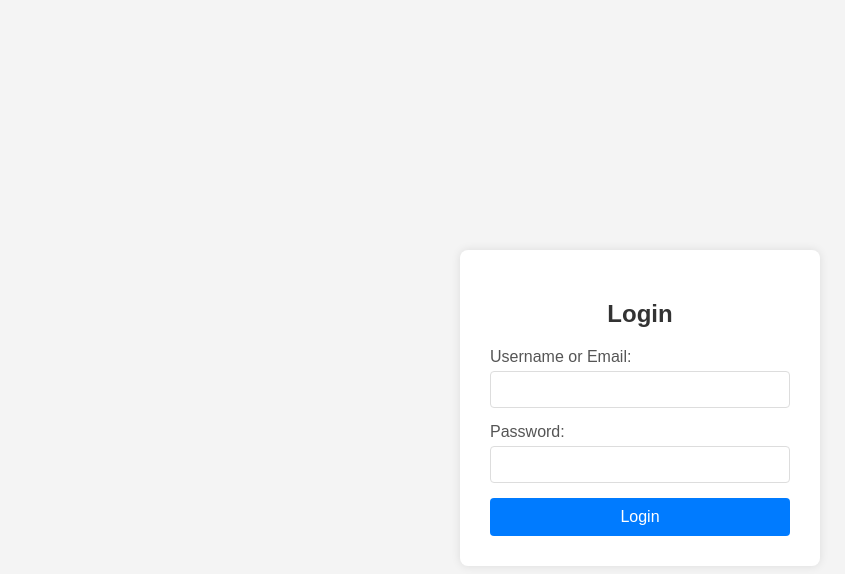
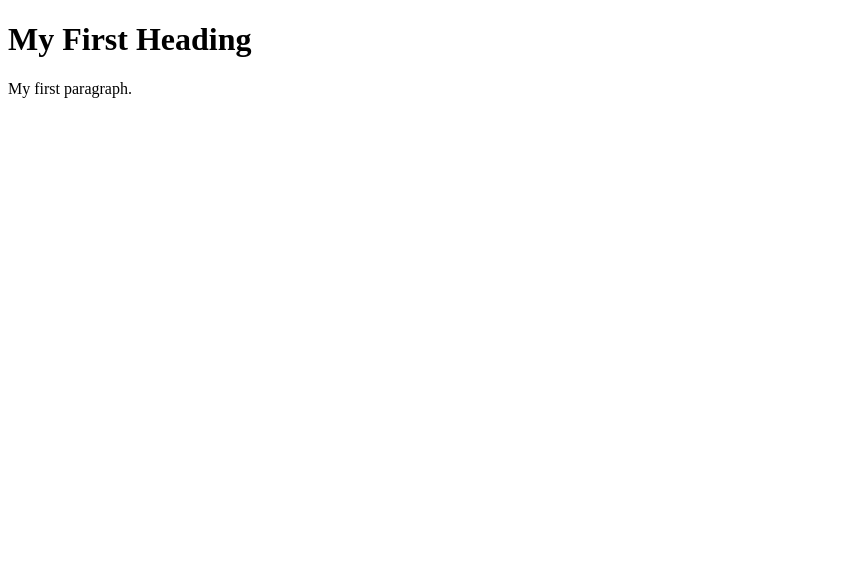
Before and after one commit to riteshsharma8299/project1, a plain HTML site: page index.html in a window 1280 px wide. Shown: the whole page, without its empty margins (0-845 px from the left). Drawn offline with Linux system fonts and the light colour scheme.

Commit message:
Update index.html

```diff
--- a/index.html
+++ b/index.html
@@ -1,76 +1,9 @@
 <!DOCTYPE html>
-<html lang="en">
-<head>
-    <meta charset="UTF-8">
-    <meta name="viewport" content="width=device-width, initial-scale=1.0">
-    <title>Login Page</title>
-    <style>
-        /* Basic CSS for demonstration, ideally in a separate style.css file */
-        body {
-            font-family: Arial, sans-serif;
-            display: flex;
-            justify-content: center;
-            align-items: center;
-            min-height: 100vh;
-            background-color: #f4f4f4;
-        }
-        .login-container {
-            background-color: #fff;
-            padding: 30px;
-            border-radius: 8px;
-            box-shadow: 0 0 10px rgba(0, 0, 0, 0.1);
-            width: 300px;
-            text-align: center;
-        }
-        .login-container h2 {
-            margin-bottom: 20px;
-            color: #333;
-        }
-        .form-group {
-            margin-bottom: 15px;
-            text-align: left;
-        }
-        .form-group label {
-            display: block;
-            margin-bottom: 5px;
-            color: #555;
-        }
-        .form-group input {
-            width: 100%;
-            padding: 10px;
-            border: 1px solid #ddd;
-            border-radius: 4px;
-            box-sizing: border-box; /* Ensures padding doesn't increase total width */
-        }
-        .login-button {
-            width: 100%;
-            padding: 10px;
-            background-color: #007bff;
-            color: white;
-            border: none;
-            border-radius: 4px;
-            cursor: pointer;
-            font-size: 16px;
-        }
-        .login-button:hover {
-            background-color: #0056b3;
-        }
-    </style>
-</head>
+<html>
 <body>
-    <div class="login-container">
-        <h2>Login</h2>
-        <form action="/login" method="post">
-            <div class="form-group">
-                <label for="username">Username or Email:</label>
-                <input type="text" id="username" name="username" required>
-            </div>
-            <div class="form-group">
-                <label for="password">Password:</label>
-                <input type="password" id="password" name="password" required>
-            </div>
-            <button type="submit" class="login-button">Login</button>
-        </form>
-    </div>
+
+<h1>My First Heading</h1>
+<p>My first paragraph.</p>
+
 </body>
 </html>
```
